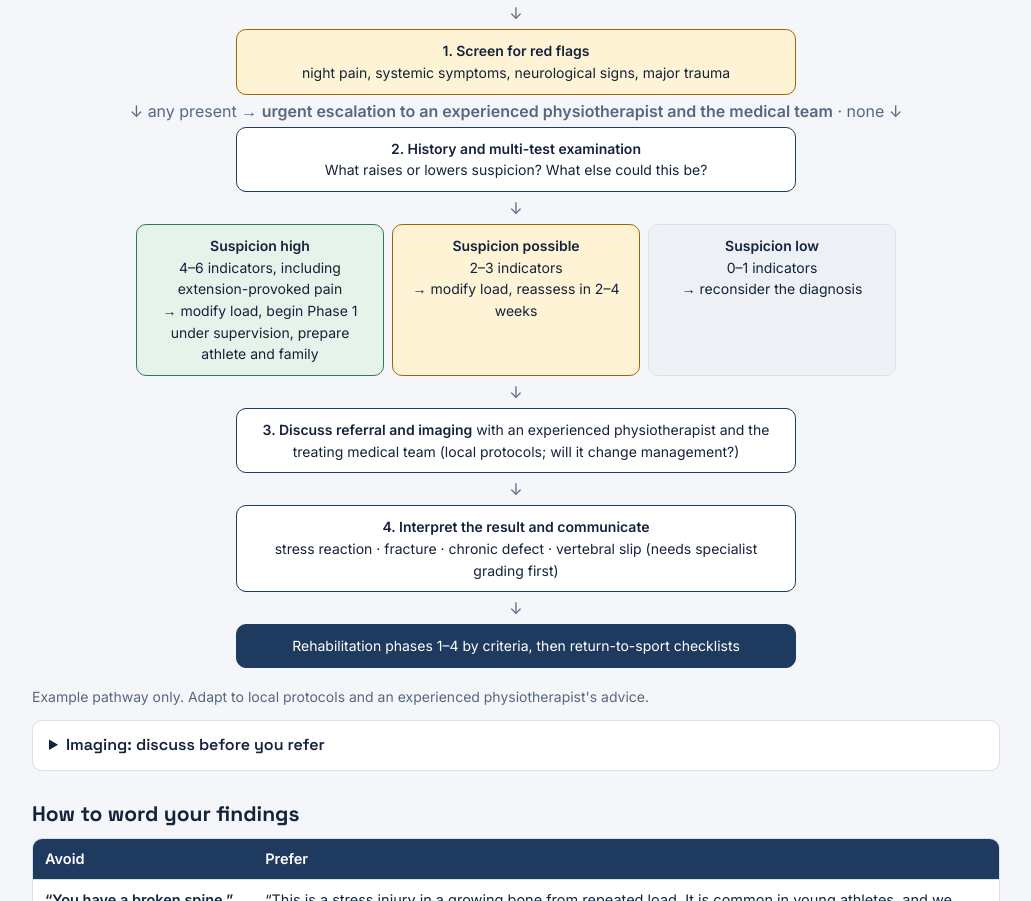
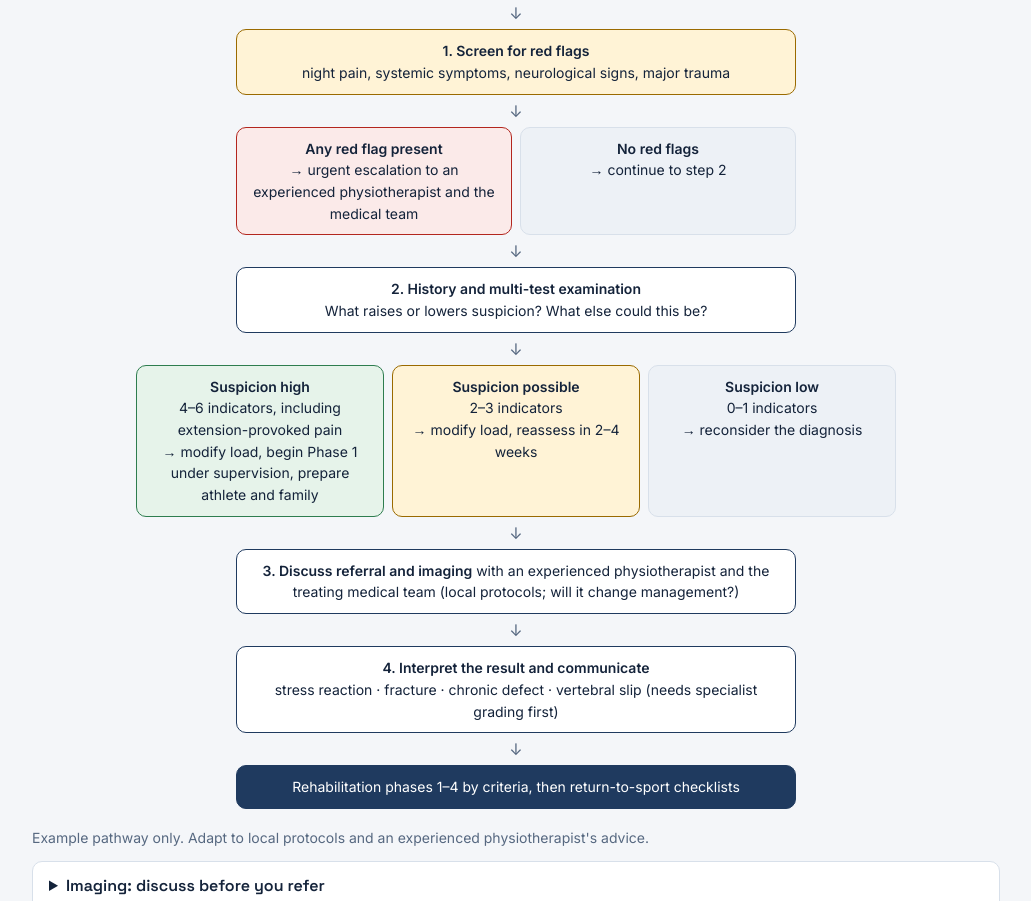
Before and after one commit to kanecousins/Back-In-The-Game-, a plain HTML site: page assess.html in a window 1280 px wide. Shown: the part 1883-2784 px from the top of the page, without its empty margins (124-1155 px from the left). Drawn offline with Linux system fonts and the light colour scheme.

Commit message:
Assess: show red flag branch as two boxes in decision pathway
Co-Authored-By: Claude Opus 5.5 <noreply@anthropic.com>
Claude-Session: https://claude.ai/code/session_01BosYQWU7KBfHmUpwv8zkF3

```diff
--- a/assess.html
+++ b/assess.html
@@ -185,10 +185,15 @@
             <b>1. Screen for red flags</b><br />night pain, systemic symptoms, neurological signs, major
             trauma
           </div>
-          <div class="arrow">
-            ↓ any present → <b>urgent escalation to an experienced physiotherapist and the medical team</b> ·
-            none ↓
+          <div class="arrow">↓</div>
+          <div class="flow2">
+            <div class="fb r">
+              <b>Any red flag present</b><br />→ urgent escalation to an experienced physiotherapist and the
+              medical team
+            </div>
+            <div class="fb s"><b>No red flags</b><br />→ continue to step 2</div>
           </div>
+          <div class="arrow">↓</div>
           <div class="fb">
             <b>2. History and multi-test examination</b><br />What raises or lowers suspicion? What else could
             this be?
--- a/styles.css
+++ b/styles.css
@@ -840,3 +840,20 @@ details .tw {
 .dom a {
   color: #fff;
 }
+
+/* two-way branch in the decision pathway */
+.flow2 {
+  display: grid;
+  grid-template-columns: repeat(2, 1fr);
+  gap: 8px;
+  width: 100%;
+  max-width: 560px;
+}
+.flow2 .fb {
+  max-width: none;
+}
+@media (max-width: 640px) {
+  .flow2 {
+    grid-template-columns: 1fr;
+  }
+}
```
